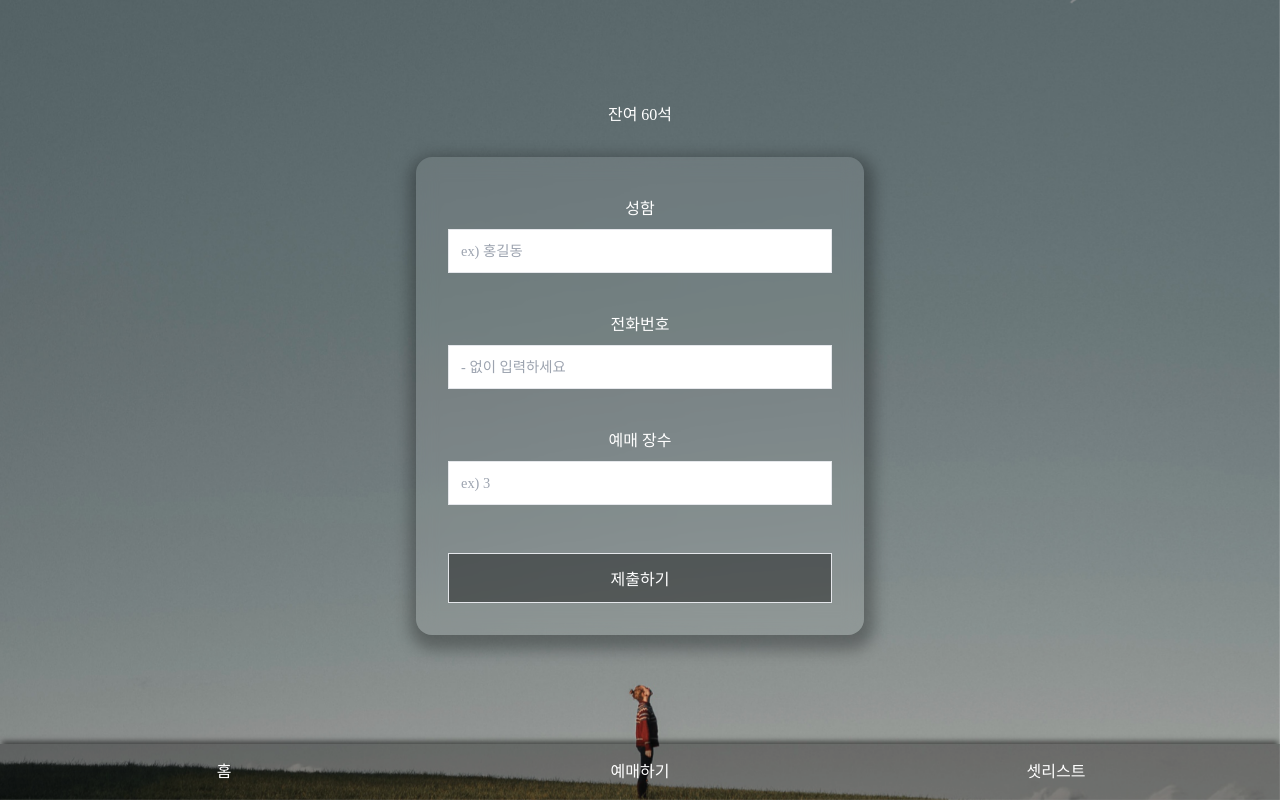
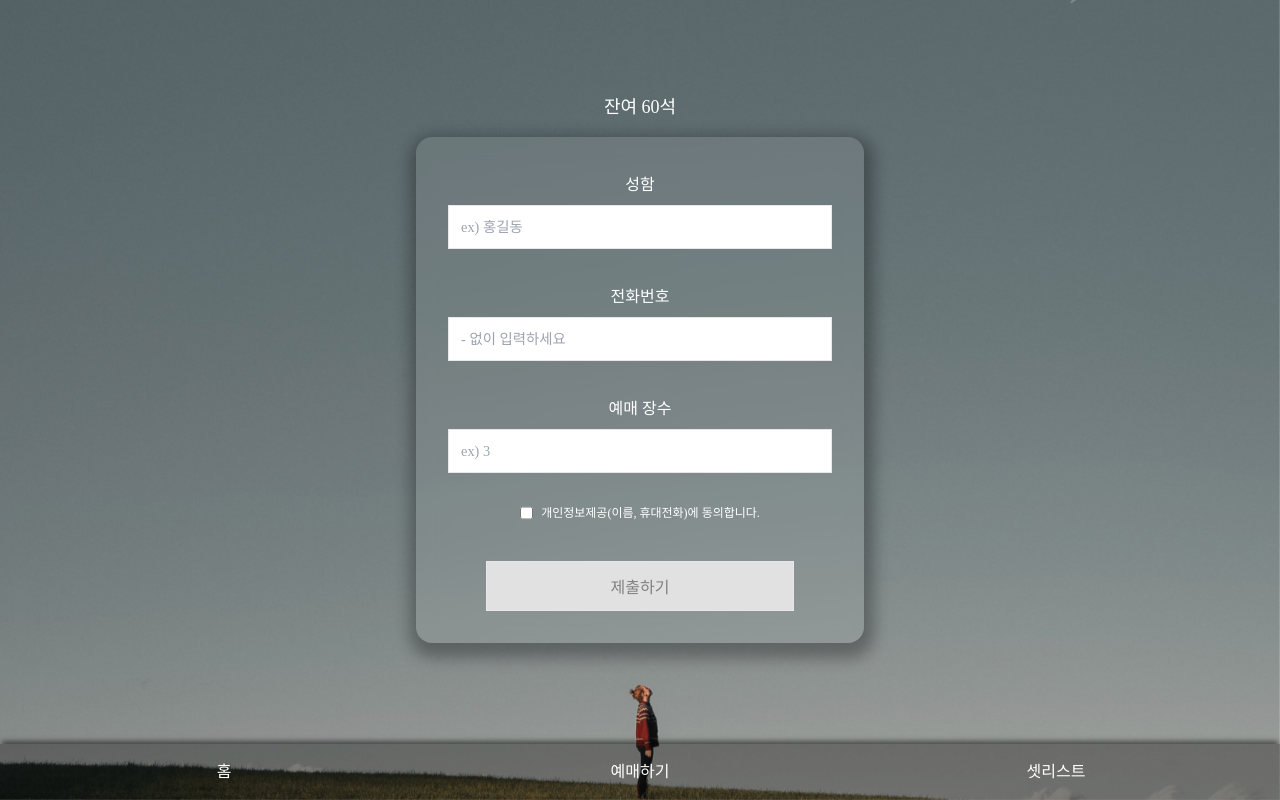
Before and after one commit to Ocknyer/oneway, a Next.js app: page /reservation in a window 1280 px wide. Built offline with nearby package versions, Linux system fonts and the light colour scheme; no server answers; the database is empty; a web font is replaced by a local one.

Commit message:
예매, 셋리스트 디자인 일부 변경

```diff
--- a/app/globals.css
+++ b/app/globals.css
@@ -255,6 +255,11 @@ input::placeholder {
   font-size: 0.9rem;
 }
 
+button:disabled {
+  background-color: #e1e1e1;
+  color: gray;
+}
+
 /* 노트북 & 테블릿 가로 (해상도 1024px ~ 1279px)*/
 @media all and (min-width: 1024px) and (max-width: 1279px) {
   html {
--- a/app/layout.tsx
+++ b/app/layout.tsx
@@ -7,8 +7,6 @@ import './globals.css';
 import NavBar from '@/components/NavBar';
 import { useVh } from '@/hooks/useVh';
 import { usePathname } from 'next/navigation';
-
-const inter = Inter({ subsets: ['latin'] });
 
 export default function RootLayout({ children }: { children: React.ReactNode }) {
   const vh = useVh();
@@ -35,7 +33,7 @@ export default function RootLayout({ children }: { children: React.ReactNode })
         style={{
           height: `${100 * vh}px`,
           position: 'relative',
-          overflow: pathname === '/' ? 'scroll' : 'hidden',
+          overflow: pathname === '/reservation' ? 'hidden' : 'scroll',
         }}
       >
         {children}
--- a/app/reservation/page.tsx
+++ b/app/reservation/page.tsx
@@ -13,8 +13,8 @@ export type Input = {
 };
 
 const styles = {
-  inputBox: 'flex flex-col lg:w-96 md:w-80 w-full mt-2',
-  input: 'p-3 border-solid border mt-2',
+  inputBox: 'flex flex-col lg:w-96 md:w-80 w-full mt-1',
+  input: 'p-3 border-solid border mt-2 text-black',
 };
 
 const Reservation = () => {
@@ -25,11 +25,15 @@ const Reservation = () => {
   const json = typeof window !== 'undefined' ? sessionStorage.getItem('isBooked') : null;
   const isBooked = json && JSON.parse(json);
 
+  const [isAgree, setIsAgree] = useState(false);
   const [inputs, setInputs] = useState<Input>({
     name: '',
     count: '',
     phone_number: '',
   });
+
+  const isFilled =
+    inputs.name !== '' && inputs.count !== '' && inputs.phone_number.length >= 10 && isAgree;
 
   const { name, count, phone_number } = inputs;
 
@@ -142,8 +146,8 @@ const Reservation = () => {
       ) : !isBooked && restTicket < 60 ? (
         <section className='flex flex-col items-center p-0'>
           {/* <h1 className='mb-4'>'편도' 예매하기</h1> */}
-          <p className='mb-8'>잔여 {60 - restTicket}석</p>
-          <form className='submit-form flex flex-col text-center items-center lg:gap-8 md:gap-6 gap-4 mb-16 rounded-2xl p-8 lg:w-full md:w-96 w-80'>
+          <p className='mb-4 text-lg'>잔여 {60 - restTicket}석</p>
+          <form className='submit-form flex flex-col text-center items-center lg:gap-8 md:gap-6 gap-4 mb-16 rounded-2xl p-8 lg:w-full md:w-96 w-72/12'>
             <div className={styles.inputBox}>
               <label htmlFor='name' className='text-base'>
                 성함
@@ -191,10 +195,23 @@ const Reservation = () => {
                 className={styles.input}
               />
             </div>
+
+            <div className='flex gap-2'>
+              <input
+                id='agree'
+                type='checkbox'
+                className='border-none'
+                onChange={() => setIsAgree(prev => !prev)}
+              />
+              <label htmlFor='agree' className='text-xs'>
+                개인정보제공(이름, 휴대전화)에 동의합니다.
+              </label>
+            </div>
             <button
+              disabled={isFilled ? false : true}
               type='submit'
               onClick={onClickReserve}
-              className='border-solid border p-3 w-full mt-4 bg-black/40'
+              className='border-solid border p-3 w-4/5 mt-2 bg-black/40'
             >
               제출하기
             </button>
```
